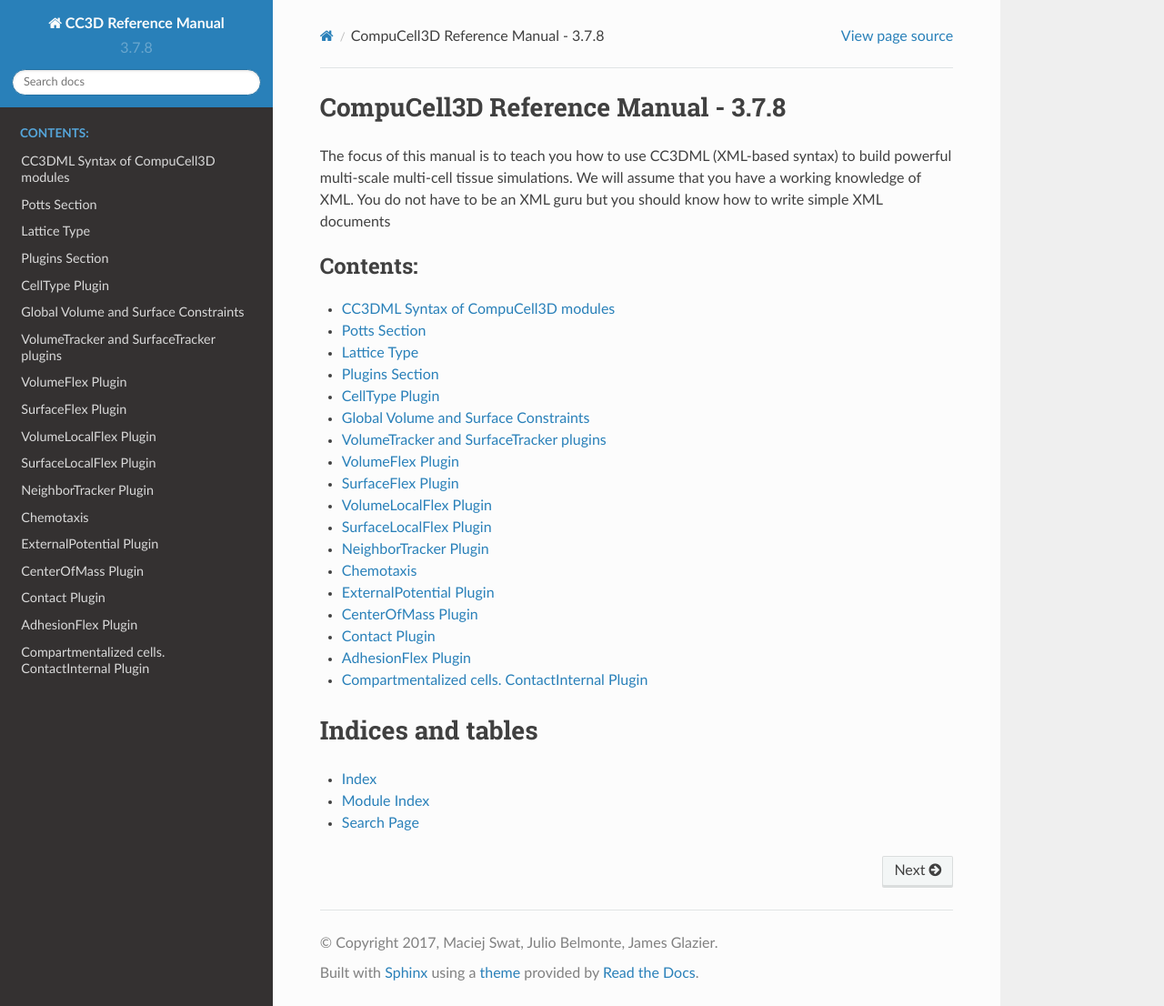
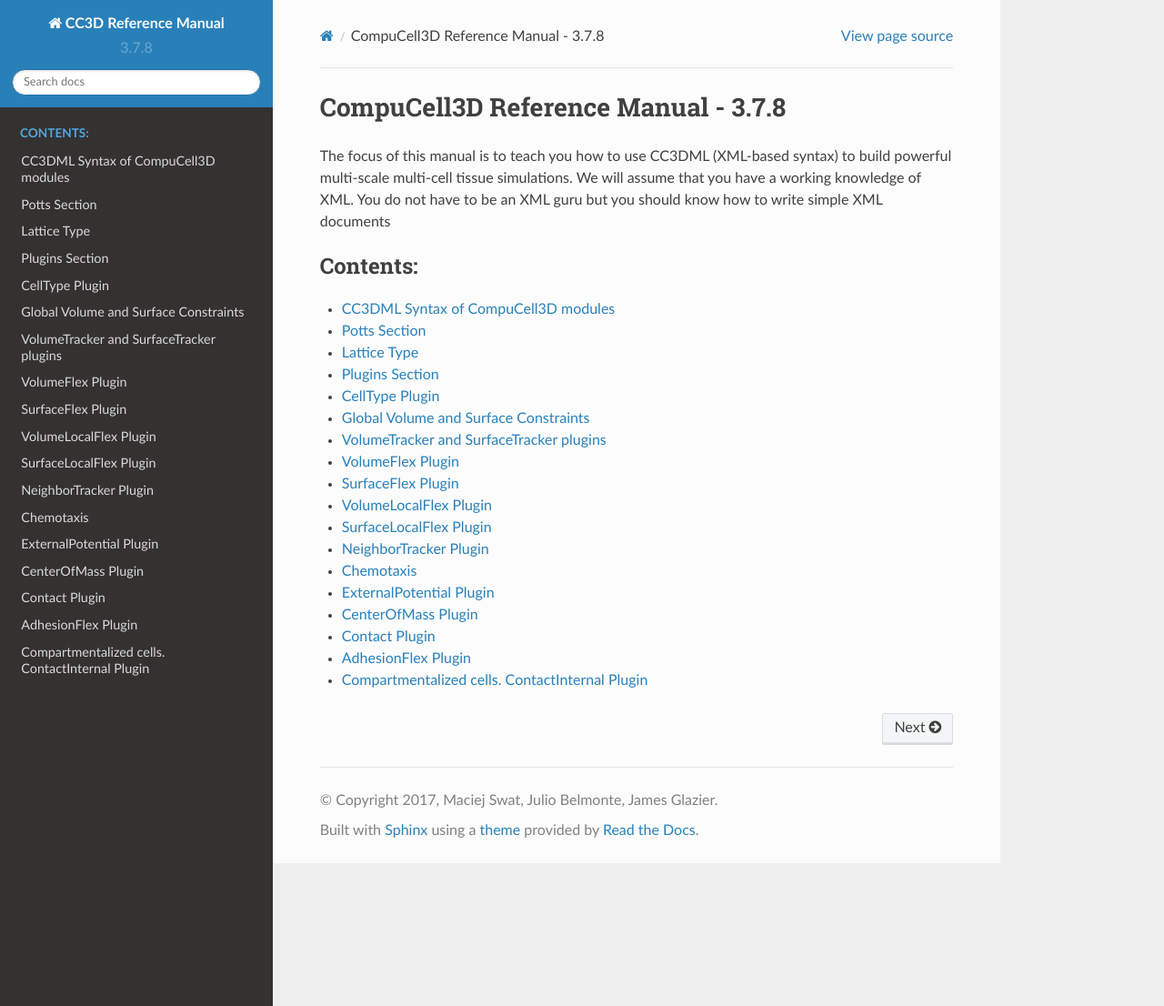
Before and after one commit to CompuCell3D/CompuCell3DReferenceManual, a Sphinx documentation site: the page built from docs/index.rst, in a window 1280 px wide and 1106 px high. Shown: the whole window at 91% size. Built offline with Sphinx 7.4.7 and the Read the Docs theme 2.0.0, drawn with Linux system fonts in a browser that asks for light colours.

Commit message:
formatting

```diff
--- a/docs/compartments.rst
+++ b/docs/compartments.rst
@@ -138,5 +138,3 @@
 energies respectively.
 
 .. |compartments| image:: images/compartments.png
-   :width: 6.00000in
-   :height: 0.33333in
--- a/docs/index.rst
+++ b/docs/index.rst
@@ -27,13 +27,3 @@
    contact_plugin
    adhesion_flex_plugin
    compartments
-
-
-
-
-Indices and tables
-==================
-
-* :ref:`genindex`
-* :ref:`modindex`
-* :ref:`search`
```
